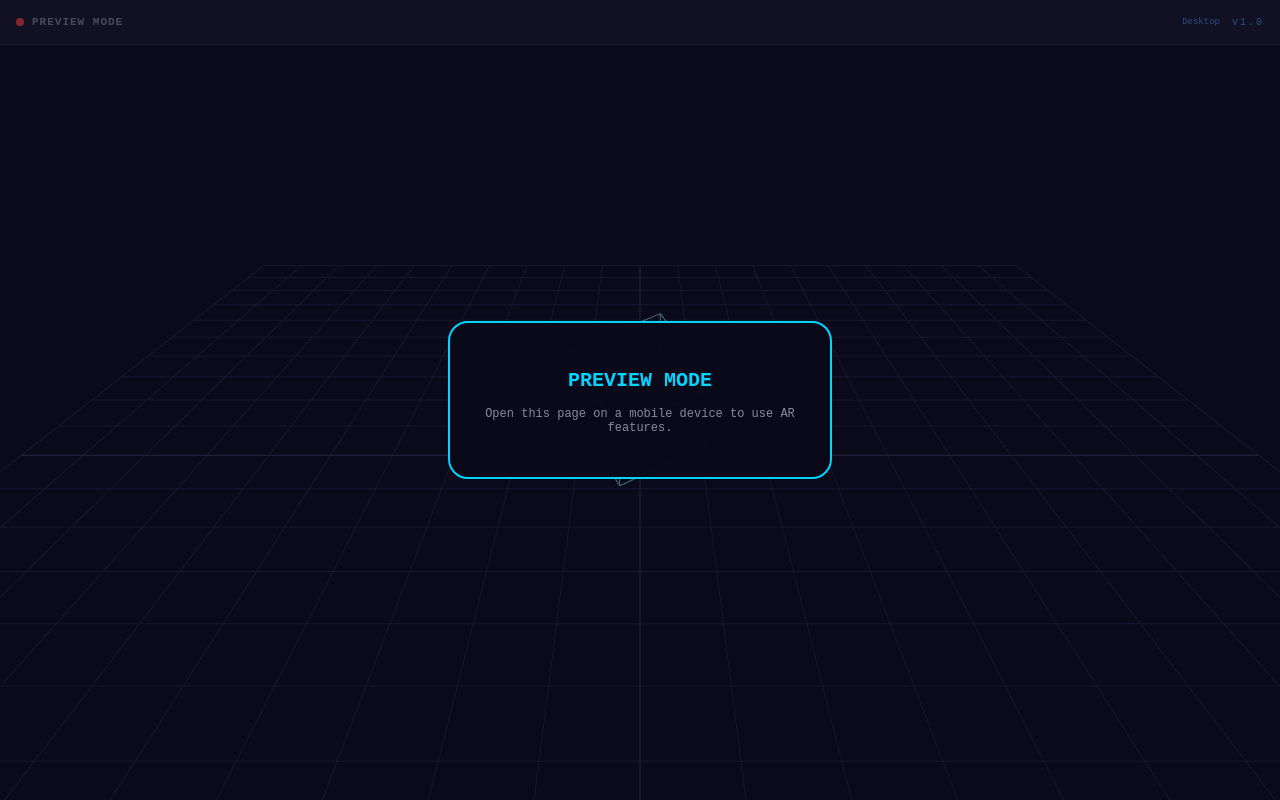
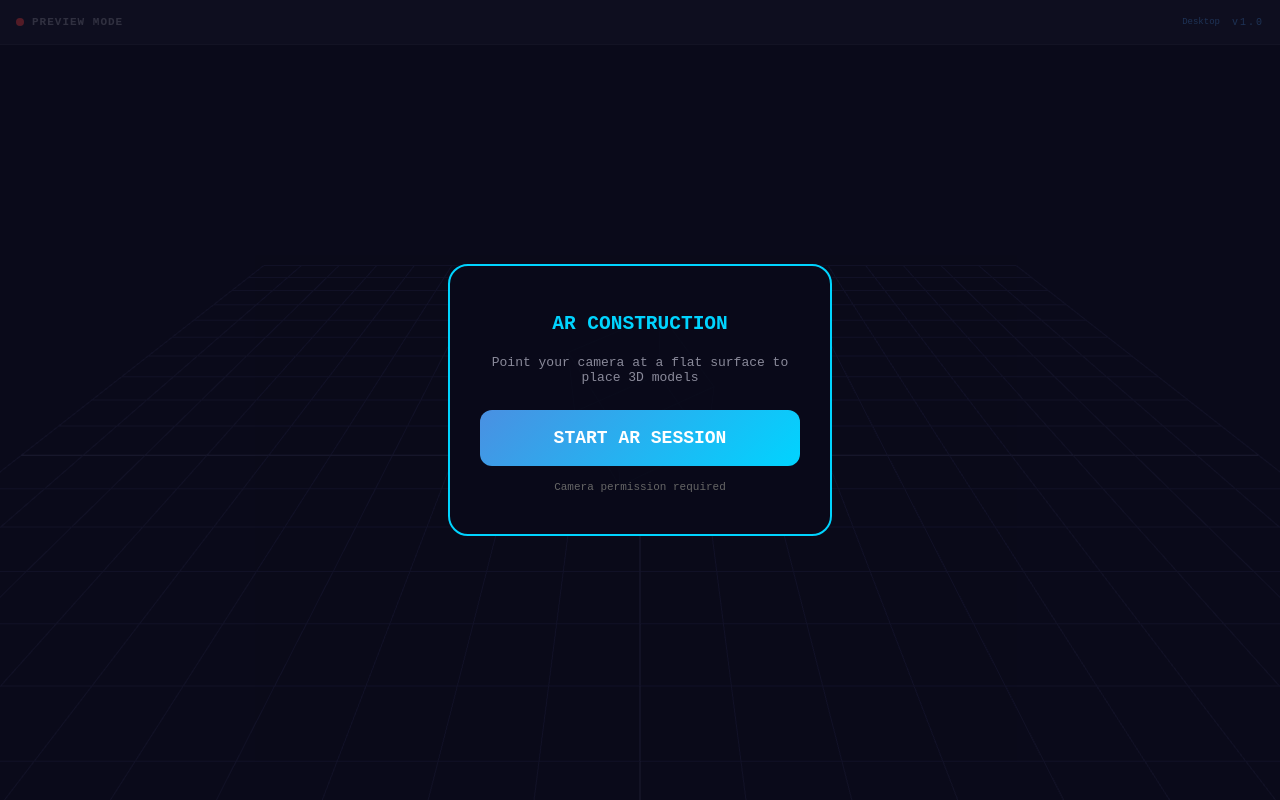
Before and after one commit to premothesaint/AR-PROTOTYPE, a React (Vite) app: page / in a window 1280 px wide. Built offline with nearby package versions, Linux system fonts and the light colour scheme.

Commit message:
Initial Commit -8

```diff
--- a/src/App.tsx
+++ b/src/App.tsx
@@ -13,92 +13,65 @@ function App() {
   const [arSession, setArSession] = useState<'unsupported' | 'supported' | 'active'>('unsupported');
   const nextId = useRef(0);
   const [showOverlay, setShowOverlay] = useState(true);
+  const canvasRef = useRef<HTMLCanvasElement>(null);
 
   useEffect(() => {
     checkARSupport();
   }, []);
 
   const checkARSupport = async () => {
-    console.log('Checking AR support...');
-    console.log('User Agent:', navigator.userAgent);
-
     const isIOS = /iPhone|iPad|iPod/.test(navigator.userAgent);
     const isAndroid = /Android/.test(navigator.userAgent);
-    const isChrome = /Chrome/.test(navigator.userAgent);
-    const isSafari = /Safari/.test(navigator.userAgent) && !isChrome;
 
-    console.log('Device info:', { isIOS, isAndroid, isChrome, isSafari });
+    console.log('Device:', { isIOS, isAndroid });
 
-    // Check if WebXR API exists
-    const hasWebXR = 'xr' in navigator;
-    console.log('Has WebXR API:', hasWebXR);
-
-    if (hasWebXR) {
+    // Try standard WebXR check
+    if ('xr' in navigator) {
       try {
-        const xr = (navigator as any).xr;
-        const supported = await xr.isSessionSupported('immersive-ar');
-        console.log('AR session supported:', supported);
-
+        const supported = await (navigator as any).xr.isSessionSupported('immersive-ar');
+        console.log('Standard WebXR AR supported:', supported);
         if (supported) {
           setArSession('supported');
           return;
         }
-      } catch (error) {
-        console.log('Error checking AR session:', error);
+      } catch (e) {
+        console.log('WebXR check error:', e);
       }
     }
 
-    // iOS Safari specific - it might have ARKit but not expose standard WebXR
-    if (isIOS && isSafari) {
-      console.log('iOS Safari detected - checking for AR Quick Look support');
-
-      // iOS 12+ has AR Quick Look which can be used as fallback
-      const iOSVersion = getIOSVersion();
-      console.log('iOS Version:', iOSVersion);
-
-      if (iOSVersion >= 12) {
-        // iOS 12+ should support WebXR in Safari
-        // Force reload with WebXR enabled
+    // On mobile, assume supported and try anyway
+    if (isIOS || isAndroid) {
+      console.log('Mobile device - setting as supported');
       setArSession('supported');
-        return;
     }
-    }
-
-    // Android Chrome
-    if (isAndroid && isChrome) {
-      // Chrome on Android should support WebXR
-      setArSession('supported');
-      return;
-    }
-
-    setArSession('unsupported');
-  };
-
-  const getIOSVersion = () => {
-    const match = navigator.userAgent.match(/OS (\d+)_(\d+)/);
-    return match ? parseInt(match[1]) : 0;
   };
 
   const handleStartAR = async () => {
-    console.log('Start AR button clicked');
+    console.log('Attempting to start AR...');
     setShowOverlay(false);
 
     try {
-      // Try standard WebXR first
+      // Method 1: Standard WebXR
       if ('xr' in navigator) {
         const xr = (navigator as any).xr;
 
-        console.log('Requesting AR session...');
+        // Try without checking first (some browsers fail check but succeed request)
         const session = await xr.requestSession('immersive-ar', {
           requiredFeatures: ['hit-test'],
-          optionalFeatures: ['dom-overlay', 'local-floor'],
+          optionalFeatures: ['dom-overlay', 'local-floor', 'bounded-floor'],
+        }).catch(async () => {
+          // Try with minimal features
+          return await xr.requestSession('immersive-ar', {
+            requiredFeatures: [],
+            optionalFeatures: ['hit-test'],
+          });
         });
 
-        console.log('AR Session started:', session);
+        console.log('AR Session started!', session);
         setArSession('active');
 
         session.addEventListener('end', () => {
-          console.log('AR Session ended');
+          console.log('AR ended');
           setArSession('supported');
           setShowOverlay(true);
         });
@@ -106,50 +79,61 @@ function App() {
         return;
       }
 
-      // Fallback for iOS Safari - use AR Quick Look
+      // Method 2: Use WebRTC + MediaStream for iOS Safari
       const isIOS = /iPhone|iPad|iPod/.test(navigator.userAgent);
       if (isIOS) {
-        // Create a simple USDZ model for AR Quick Look
-        alert('On iOS, you can use AR Quick Look. In a production app, we would provide .usdz files for AR viewing.');
+        // Request camera access first (this triggers AR capabilities on iOS)
+        const stream = await navigator.mediaDevices.getUserMedia({
+          video: {
+            facingMode: 'environment',
+            width: { ideal: 1280 },
+            height: { ideal: 720 }
+          }
+        });
+
+        console.log('Camera access granted');
+
+        // Stop the stream - we just needed to trigger camera permission
+        stream.getTracks().forEach(track => track.stop());
+
+        // Try WebXR again after camera permission
+        if ('xr' in navigator) {
+          const session = await (navigator as any).xr.requestSession('immersive-ar', {
+            requiredFeatures: ['hit-test'],
+          });
+
+          console.log('AR Session started after camera permission!');
+          setArSession('active');
+          return;
+        }
+
+        // If still no WebXR, show camera feed as fallback
+        alert('WebXR not available. Camera access is working but AR features require iOS 13+ with Safari.');
         setShowOverlay(true);
         return;
       }
 
-      alert('AR is not supported on this device/browser combination.');
+      alert('AR not available on this device. Please use:\n\n• iPhone/iPad with iOS 13+ and Safari\n• Android with Chrome');
       setShowOverlay(true);
 
     } catch (error: any) {
       console.error('AR Error:', error);
 
-      // Check for specific errors
-      if (error.name === 'NotSupportedError') {
-        alert('AR not supported. Make sure you have granted camera permissions.');
+      let message = 'Could not start AR. ';
+      if (error.name === 'NotAllowedError') {
+        message = 'Camera permission denied. Please allow camera access in Settings > Safari > Camera.';
+      } else if (error.name === 'NotSupportedError') {
+        message = 'AR not supported on this device/browser.';
       } else if (error.name === 'SecurityError') {
-        alert('AR requires HTTPS connection.');
-      } else if (error.name === 'InvalidStateError') {
-        alert('AR session already active or invalid state.');
+        message = 'HTTPS is required for AR. Make sure you\'re using a secure connection.';
       } else {
-        alert('Could not start AR: ' + (error.message || 'Unknown error'));
+        message += error.message || 'Unknown error';
       }
 
+      alert(message);
       setShowOverlay(true);
     }
   };
-
-  const handleCanvasClick = () => {
-    if (arSession !== 'active') {
-      const newModel = {
-        id: nextId.current++,
-        type: selectedModel,
-        position: [(Math.random() - 0.5) * 4, 0, (Math.random() - 0.5) * 4] as [number, number, number],
-        scale: 0.3 + Math.random() * 0.3,
-        rotation: [0, Math.random() * Math.PI * 2, 0] as [number, number, number]
-      };
-      setPlacedModels(prev => [...prev, newModel]);
-    }
-  };
-
-  const isMobile = /iPhone|iPad|iPod|Android/i.test(navigator.userAgent);
 
   return (
     <div style={{
@@ -163,19 +147,17 @@ function App() {
       <StatusBar arSession={arSession} />
 
       <div style={{ width: '100%', height: '100%', position: 'absolute', top: 0, left: 0 }}>
-        <Canvas camera={{ position: [0, 3, 6], fov: 50 }}>
+        <Canvas
+          ref={canvasRef}
+          camera={{ position: [0, 3, 6], fov: 50 }}
+        >
           <Scene
             placedModels={placedModels}
             onModelPlaced={() => {}}
             onModelUpdate={() => {}}
             isPreview={arSession !== 'active'}
           />
-          <OrbitControls
-            enableDamping
-            enablePan={false}
-            minDistance={2}
-            maxDistance={10}
-          />
+          <OrbitControls enableDamping />
         </Canvas>
       </div>
 
@@ -187,7 +169,7 @@ function App() {
           alignItems: 'center',
           justifyContent: 'center',
           zIndex: 1000,
-          background: 'rgba(10, 10, 26, 0.5)'
+          background: 'rgba(10, 10, 26, 0.7)'
         }}>
           <div style={{
             background: 'rgba(10, 10, 26, 0.98)',
@@ -198,59 +180,46 @@ function App() {
             width: '85%',
             textAlign: 'center'
           }}>
-            <h2 style={{
-              color: '#00d4ff',
-              fontFamily: 'monospace',
-              fontSize: '20px',
-              marginBottom: '15px'
-            }}>
-              {arSession === 'supported' ? 'AR READY' : 'PREVIEW MODE'}
+            <h2 style={{ color: '#00d4ff', fontFamily: 'monospace', marginBottom: '20px' }}>
+              AR CONSTRUCTION
             </h2>
 
-            {arSession === 'supported' ? (
-              <>
-                <p style={{ color: '#8a8a9a', fontFamily: 'monospace', fontSize: '12px', marginBottom: '20px' }}>
-                  Point camera at a flat surface
+            <p style={{ color: '#8a8a9a', fontFamily: 'monospace', fontSize: '13px', marginBottom: '25px' }}>
+              Point your camera at a flat surface to place 3D models
             </p>
+
             <button
               onClick={handleStartAR}
               style={{
                 background: 'linear-gradient(135deg, #4a90e2, #00d4ff)',
                 color: 'white',
                 border: 'none',
-                    padding: '16px 32px',
+                padding: '18px 40px',
                 borderRadius: '12px',
-                    fontSize: '16px',
+                fontSize: '18px',
                 fontWeight: 'bold',
                 fontFamily: 'monospace',
                 cursor: 'pointer',
                 width: '100%',
-                    pointerEvents: 'auto'
+                touchAction: 'manipulation'
               }}
             >
-                  START AR
+              START AR SESSION
             </button>
-              </>
-            ) : (
-              <p style={{ color: '#8a8a9a', fontFamily: 'monospace', fontSize: '12px' }}>
-                {isMobile
-                  ? 'Your browser may not support WebXR. Try updating iOS/Safari or use Chrome on Android.'
-                  : 'Open this page on a mobile device to use AR features.'
-                }
+
+            <p style={{ color: '#666', fontSize: '11px', fontFamily: 'monospace', marginTop: '15px' }}>
+              Camera permission required
             </p>
-            )}
           </div>
         </div>
       )}
 
-      <div style={{ position: 'absolute', bottom: 0, left: 0, right: 0, zIndex: 1000 }}>
       <ModelSelector
         selectedModel={selectedModel}
         onSelectModel={setSelectedModel}
         arSession={arSession}
       />
     </div>
-    </div>
   );
 }
 
```
Lines whose indentation alone changed are shown as unchanged.
